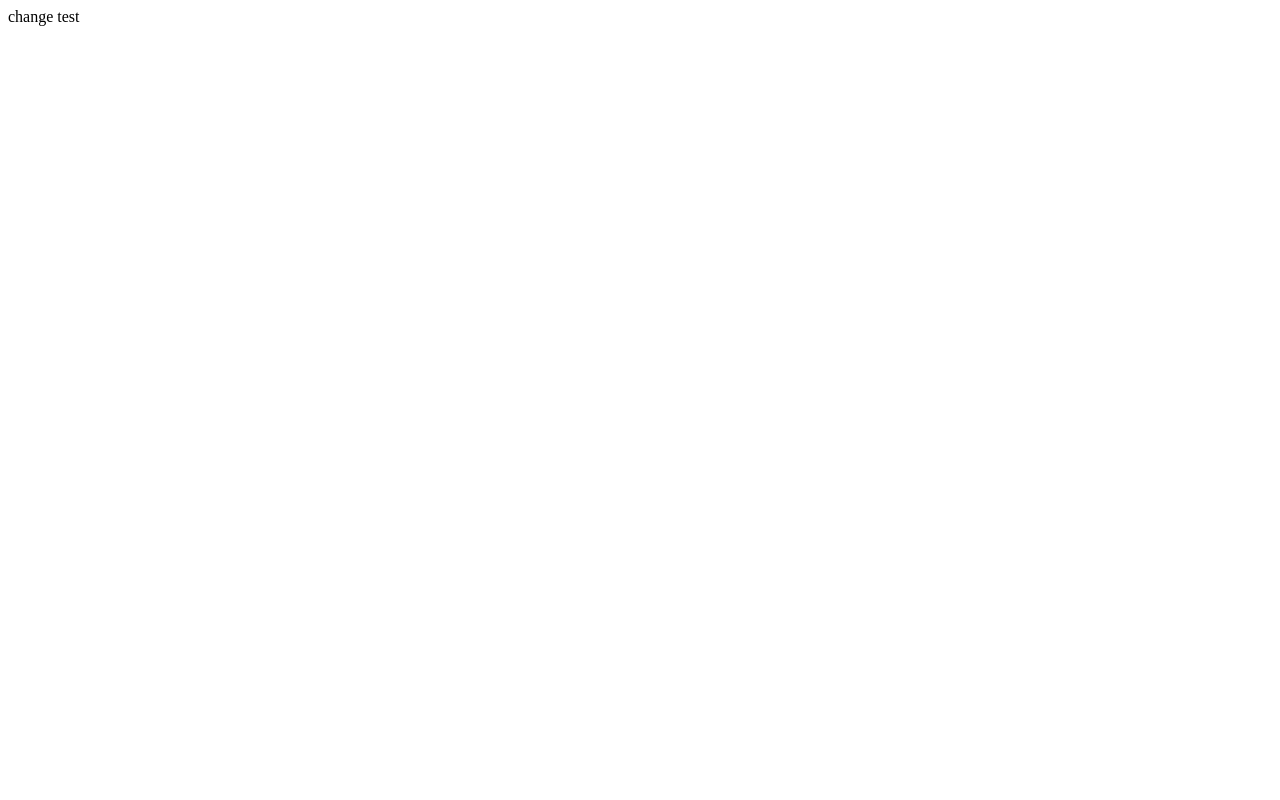
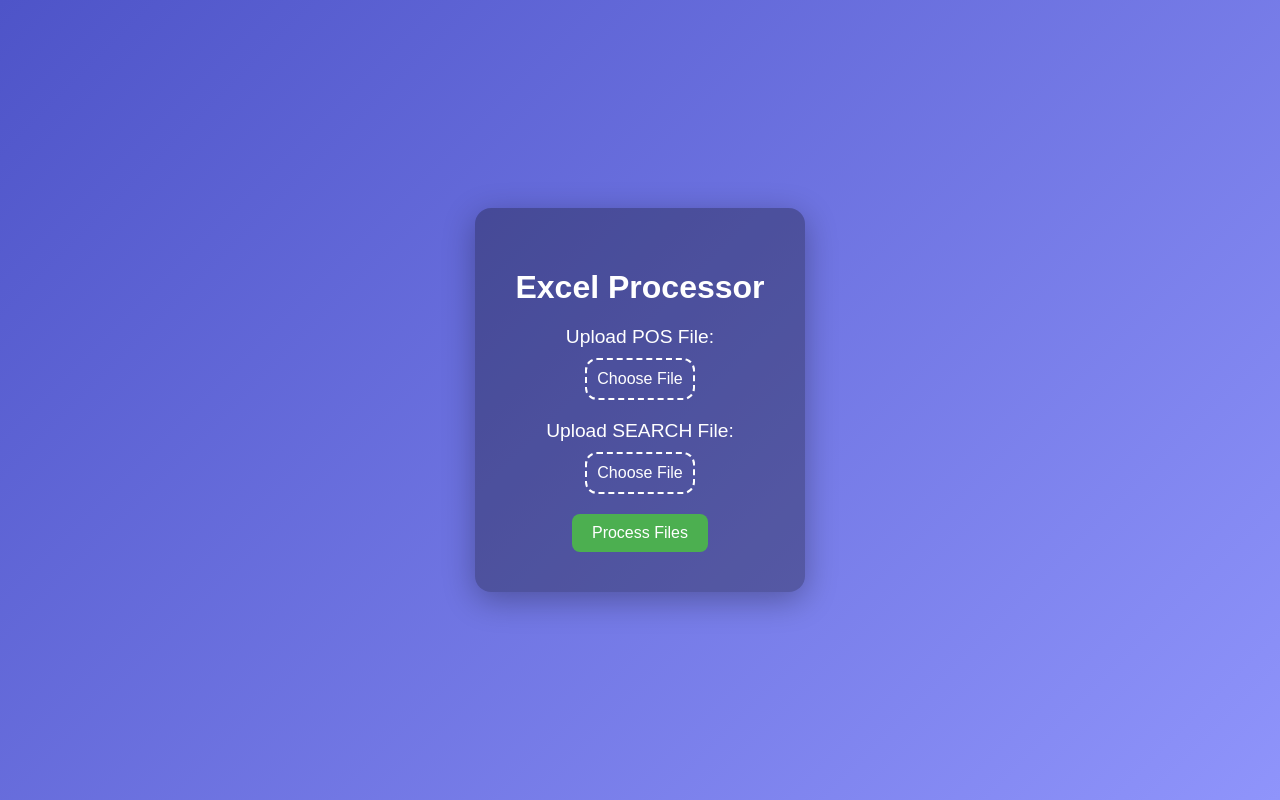
Before and after one commit to tarake25/POS-Doplication, a Flask app: page / in a window 1280 px wide. Before the commit the page is almost empty. Run offline with Flask 3, Linux system fonts and the light colour scheme.

Commit message:
search fin

```diff
--- a/app.py
+++ b/app.py
@@ -1,10 +1,66 @@
-from flask import Flask, render_template
+from flask import Flask, render_template, request, send_file
+import pandas as pd
+import os
+from werkzeug.utils import secure_filename
 
 app = Flask(__name__)
 
+UPLOAD_FOLDER = 'uploads'
+os.makedirs(UPLOAD_FOLDER, exist_ok=True)
 
-# Route for home page
-@app.route('/')
+
+@app.route('/', methods=['GET', 'POST'])
 def index():
+    if request.method == 'POST':
+        # Get the uploaded files
+        file1 = request.files.get('file1')
+        file2 = request.files.get('file2')
 
-  return "change test"
+        if not file1 or not file2:
+            return "Error: Both Excel files are required."
+
+        # Secure filenames and save the files
+        filename1 = secure_filename(file1.filename)
+        filename2 = secure_filename(file2.filename)
+
+        filepath1 = os.path.join(UPLOAD_FOLDER, filename1)
+        filepath2 = os.path.join(UPLOAD_FOLDER, filename2)
+
+        file1.save(filepath1)
+        file2.save(filepath2)
+
+        try:
+            # Read Excel files
+            df = pd.read_excel(filepath1)
+            df1 = pd.read_excel(filepath2)
+
+            #SEARCH THE DATA BASE FOR OUR POS
+            df_fin = pd.DataFrame({})
+            for i in range(len(df1)) :
+              for j in range(len(df)) :
+                if df1.iat[i,0] == df.iat[j,1] :
+
+                  df_fin = pd.concat([df_fin, df.iloc[[j]]], ignore_index=True)
+
+            df_fin = df_fin.sort_values(by='Code POS')
+            output_path = os.path.join(UPLOAD_FOLDER, 'processed.xlsx')
+            df_fin.to_excel(output_path, index=False)
+
+            # Clean up: Delete uploaded and processed files after sending
+            response = send_file(output_path, as_attachment=True)
+
+            os.remove(filepath1)
+            os.remove(filepath2)
+            os.remove(output_path)
+
+            return response
+
+
+        except Exception as e:
+            return f"Error processing files: {e}"
+
+    return render_template('index.html')
+
+
+if __name__ == '__main__':
+    app.run(debug=True)
--- a/templates/index.html
+++ b/templates/index.html
@@ -2,12 +2,85 @@
 <html lang="en">
 <head>
     <title>Excel Processor</title>
+    <style>
+        body {
+            font-family: Arial, sans-serif;
+            background: linear-gradient(135deg, #4e54c8, #8f94fb);
+            color: #fff;
+            display: flex;
+            justify-content: center;
+            align-items: center;
+            height: 100vh;
+            margin: 0;
+        }
+        .container {
+            text-align: center;
+            background: rgba(0, 0, 0, 0.3);
+            padding: 40px;
+            border-radius: 16px;
+            box-shadow: 0 8px 32px rgba(0, 0, 0, 0.3);
+        }
+        h1 {
+            margin-bottom: 20px;
+            font-size: 2rem;
+        }
+        .file-input {
+            margin: 20px 0;
+        }
+        .file-label {
+            display: block;
+            margin-bottom: 10px;
+            font-size: 1.2rem;
+        }
+        .file-box {
+            display: inline-block;
+            padding: 10px;
+            border: 2px dashed #fff;
+            border-radius: 12px;
+            transition: background 0.3s;
+            cursor: pointer;
+        }
+        .file-box:hover {
+            background: rgba(255, 255, 255, 0.2);
+        }
+        input[type="file"] {
+            display: none;
+        }
+        button {
+            background-color: #4CAF50;
+            color: white;
+            padding: 10px 20px;
+            font-size: 1rem;
+            border: none;
+            border-radius: 8px;
+            cursor: pointer;
+            transition: background 0.3s;
+        }
+        button:hover {
+            background-color: #45a049;
+        }
+    </style>
 </head>
 <body>
-    <h1>Upload an Excel File</h1>
-    <form action="/" method="post" enctype="multipart/form-data">
-        <input type="file" name="file" required>
-        <button type="submit">Process File</button>
-    </form>
+    <div class="container">
+        <h1>Excel Processor</h1>
+        <form action="/" method="post" enctype="multipart/form-data">
+            <div class="file-input">
+                <label class="file-label">Upload POS File:</label>
+                <label class="file-box">
+                    Choose File
+                    <input type="file" name="file1" required>
+                </label>
+            </div>
+            <div class="file-input">
+                <label class="file-label">Upload SEARCH File:</label>
+                <label class="file-box">
+                    Choose File
+                    <input type="file" name="file2" required>
+                </label>
+            </div>
+            <button type="submit">Process Files</button>
+        </form>
+    </div>
 </body>
 </html>
```
Also changed, not shown: 1 other file.
